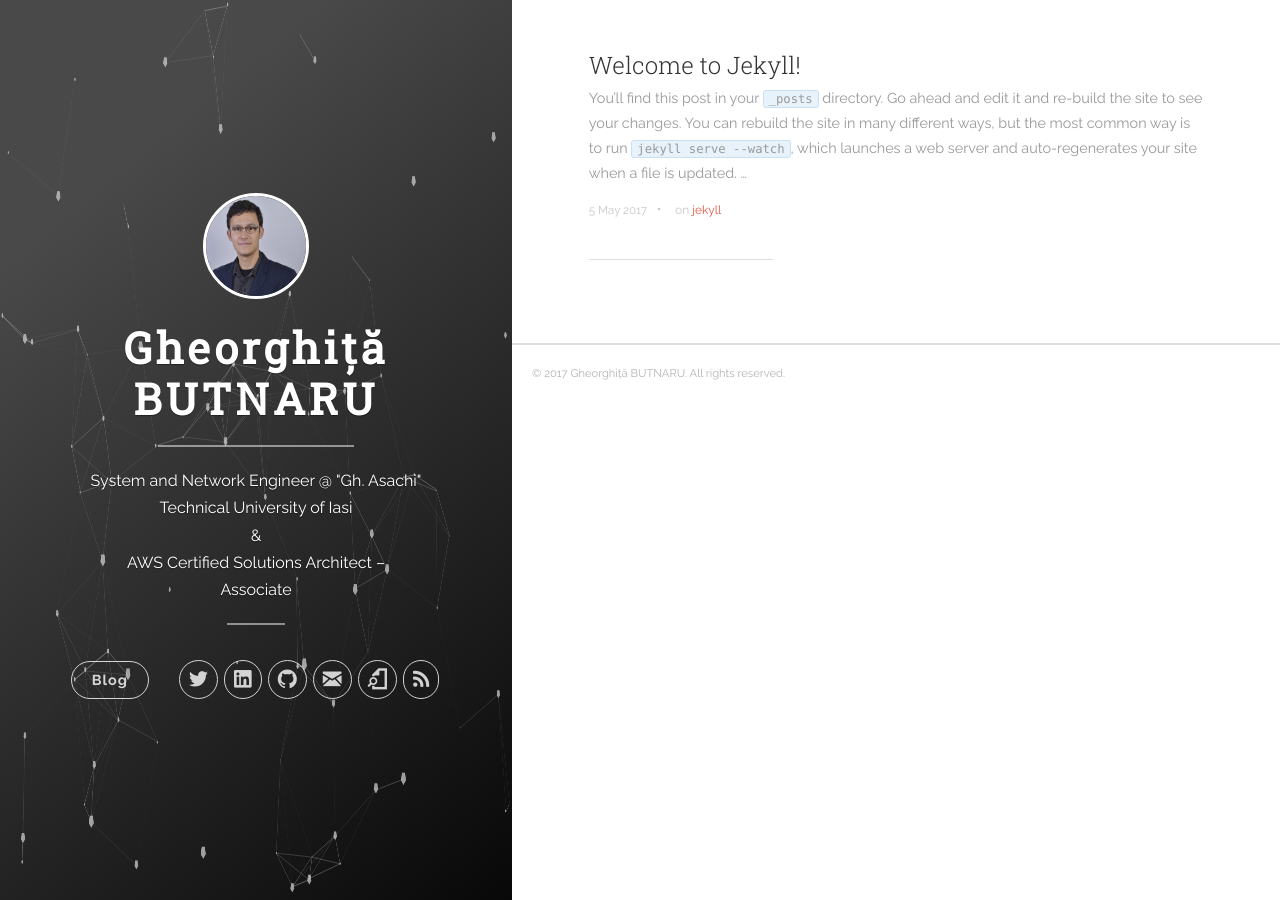
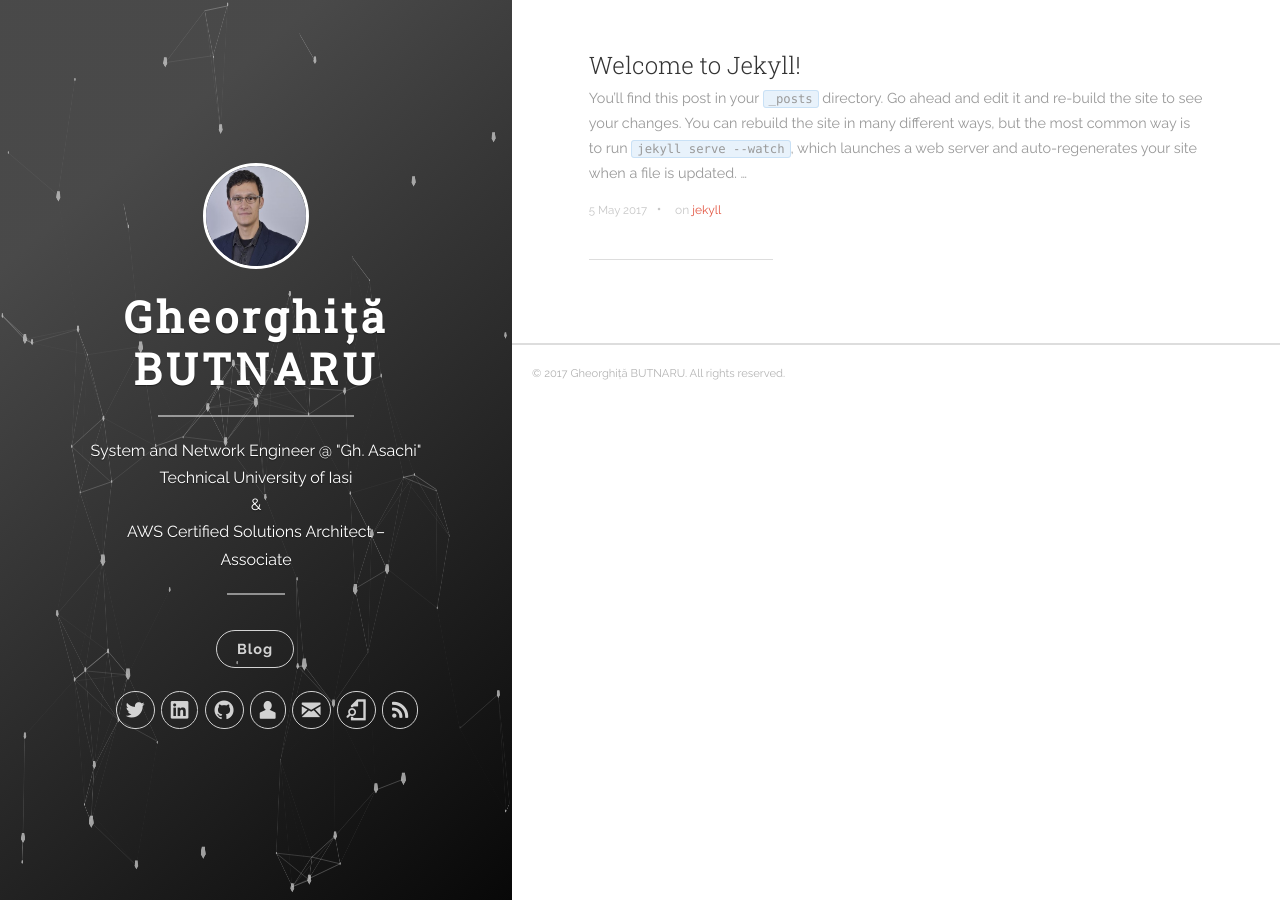
Before and after one commit to Gheorghita/website, a Jekyll site: the page built from index.html, in a window 1280 px wide. Built offline with Jekyll 4.4.1, drawn with Linux system fonts in a browser that asks for light colours; nearby versions of some CDN libraries; the list of posts is cut into pages by our own code.

Commit message:
add Linux Academy profile

```diff
--- a/_config.yml
+++ b/_config.yml
@@ -14,9 +14,10 @@ author:
   name: 'Gheorghiță BUTNARU'
   email: contact@gbutnaru.me
   twitter_username: GheorghitaBU
-#  facebook_username:
+# facebook_username:
   github_username:  Gheorghita
   linkedin_username:  gbutnaru
+  linuxacademy_username: Gheorghita
 
 defaults:
   -
--- a/_includes/header.html
+++ b/_includes/header.html
@@ -71,6 +71,18 @@
               </li>
             {% endif %}
 
+            {% if site.author.linuxacademy_username %}
+              <!-- GitHub -->
+              <li class="navigation__item">
+                <a href="https://linuxacademy.com/profile/show/user/name/{{
+                    site.author.linuxacademy_username }}" title="{{
+                    site.author.github_username }} on Linux Academy" target="_blank">
+                    <i class="icon icon-torso" ></i>
+                  <span class="label">Linux Academy</span>
+                </a>
+              </li>
+            {% endif %}
+
             {% if site.author.email %}
               <!-- Email -->
               <li class="navigation__item">
```
